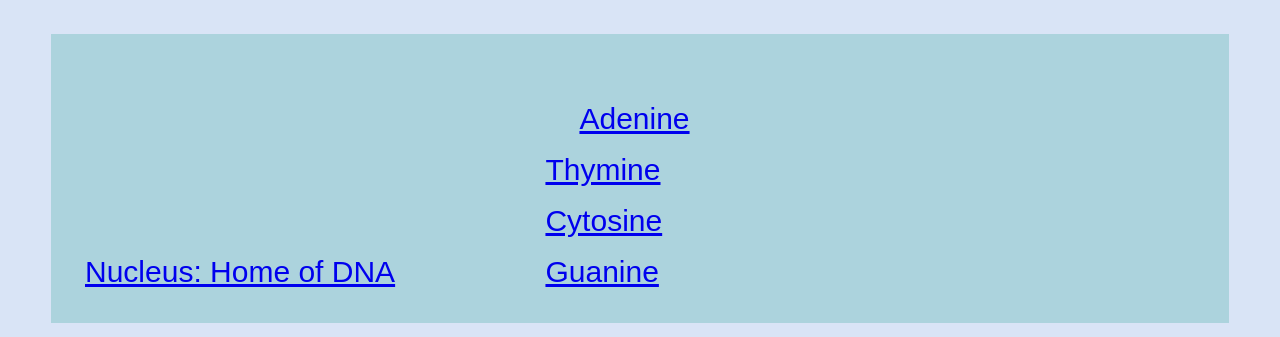
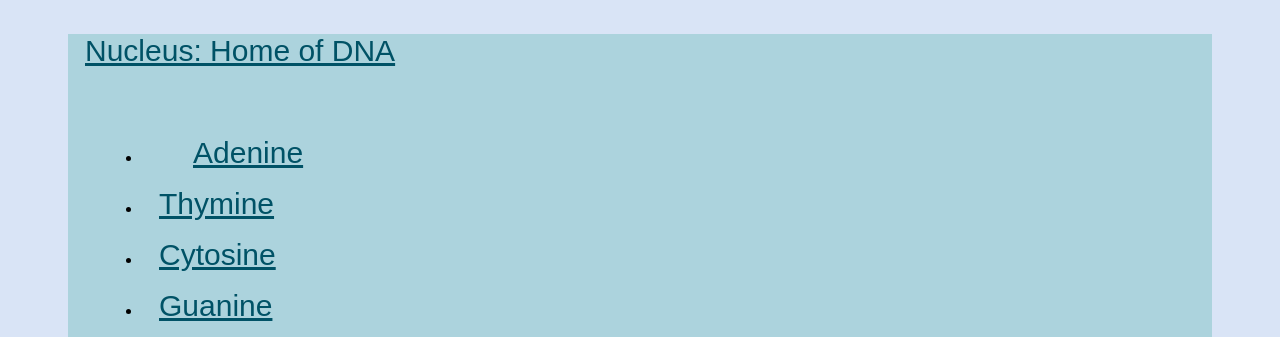
Before and after one commit to judychen-cs/web, a plain HTML site: page site.html in a window 1280 px wide. Shown: the top 337 px of the page. Drawn offline with Linux system fonts and the light colour scheme.

Commit message:
Update subjectstylesheet.css

```diff
--- a/subjectstylesheet.css
+++ b/subjectstylesheet.css
@@ -6,17 +6,16 @@ body {
   background-color: #D9E4F6
 }
 
-nav {
+.navigationbar {
+  overflow: hidden;
+  background-color:#ACD3DD;
+}
+
+.navigationbar a {
   background-color: #ACD3DD;
   font-size: 30px;
   font-family: "Papyrus", Fantasy;
-  color: #005266
-}
-
-.navigationbar ul {
-  background-color: #ACD3DD;
-	list-style: none;
-	display: inline-block;
+  color: #005266;
 }
 
 img {
```
